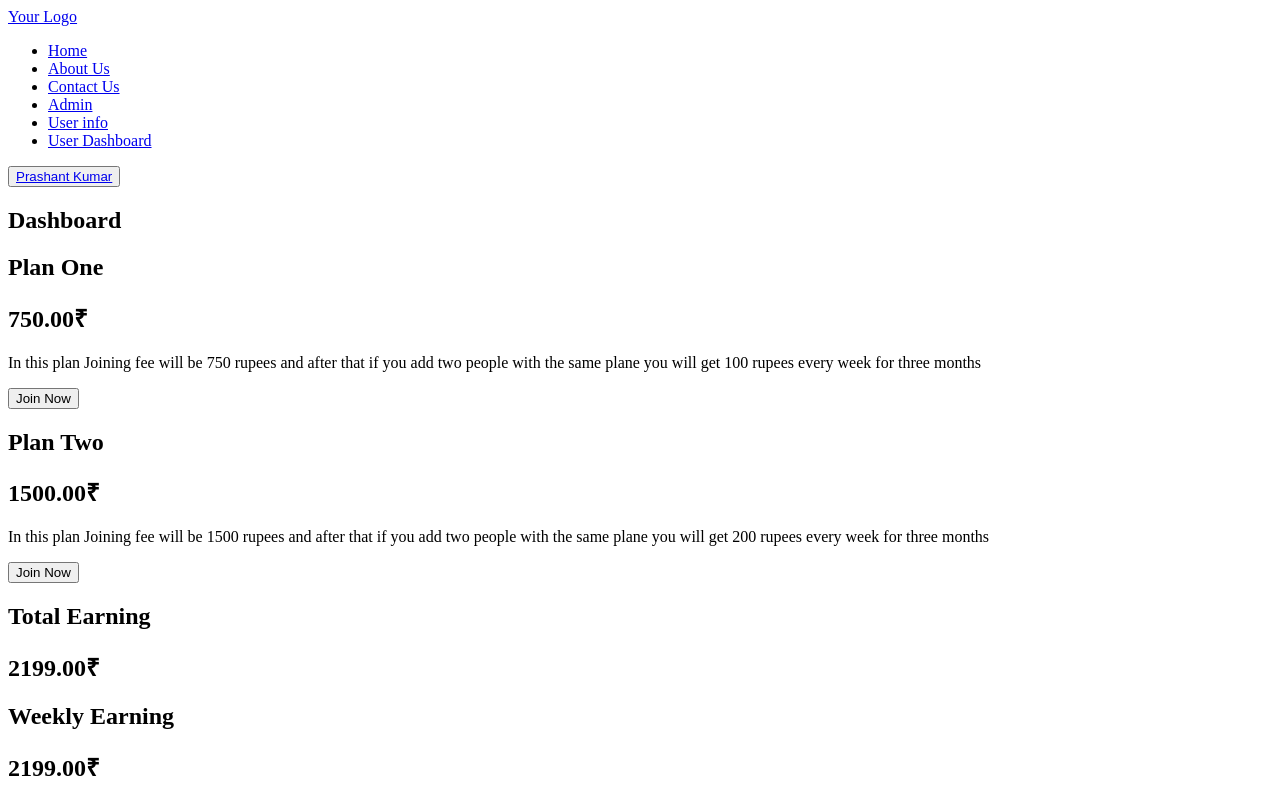
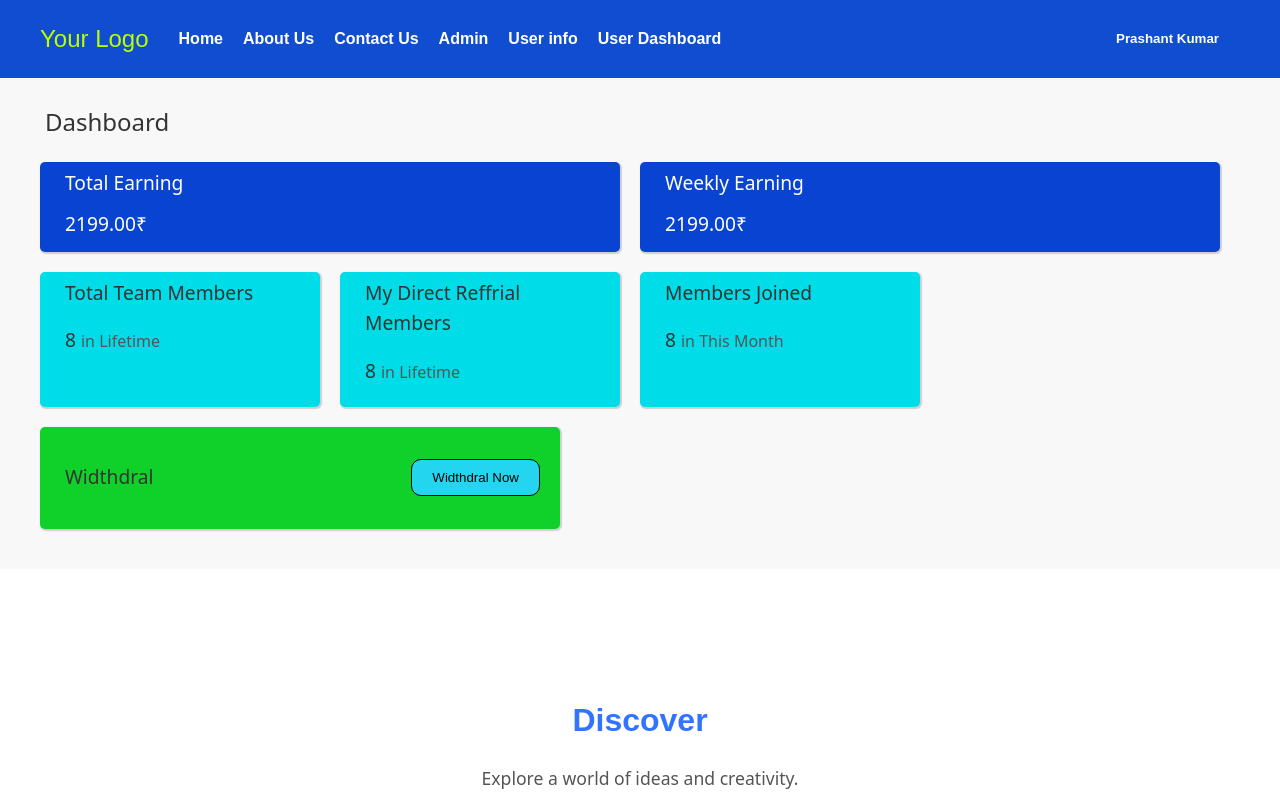
Before and after one commit to pk381/Prashant-Project, a website: page views/main.html in a window 1280 px wide. Shown: the top 800 px of the page. Drawn offline with Linux system fonts and the light colour scheme; files that its build step writes are made by us from their sources; the site is published under a folder, as on GitHub Pages, so addresses that start at the root find nothing.

Commit message:
deployable

```diff
--- a/index.html
+++ b/index.html
@@ -5,9 +5,9 @@
   <meta charset="UTF-8" />
   <meta name="viewport" content="width=device-width, initial-scale=1.0" />
   <title>Your Creative Website</title>
-  <link rel="stylesheet" href="/public/css/main.css" />
-  <link rel="stylesheet" href="/public/css/admin.css" />
-  <link rel="stylesheet" href="/public/css/mobile_view.css" />
+  <link rel="stylesheet" href="public/css/main.css" />
+  <link rel="stylesheet" href="public/css/admin.css" />
+  <link rel="stylesheet" href="public/css/mobile_view.css" />
 
 
 </head>
@@ -29,12 +29,12 @@
         <div class="logo-and-links">
           <a href="#" class="logo">Your Logo</a>
           <ul class="nav-links">
-            <li><a href="/views/main.html">Home</a></li>
-            <li><a href="/views/about_us.html">About Us</a></li>
-            <li><a href="/views/contact_us.html">Contact Us</a></li>
-            <li><a href="/views/admin.html">Admin</a></li>
-            <li><a href="/views/user.html">User info</a></li>
-            <li><a href="/views/main.html">User Dashboard</a></li>
+            <li><a href="views/main.html">Home</a></li>
+            <li><a href="views/about_us.html">About Us</a></li>
+            <li><a href="views/contact_us.html">Contact Us</a></li>
+            <li><a href="views/admin.html">Admin</a></li>
+            <li><a href="views/user.html">User info</a></li>
+            <li><a href="views/main.html">User Dashboard</a></li>
           </ul>
         </div>
 
--- a/views/main.html
+++ b/views/main.html
@@ -5,12 +5,12 @@
   <meta charset="UTF-8" />
   <meta name="viewport" content="width=device-width, initial-scale=1.0" />
   <title>Your Creative Website</title>
-  <link rel="stylesheet" href="/public/css/main.css" />
-  <link rel="stylesheet" href="/public/css/admin.css" />
-  <link rel="stylesheet" href="/public/css/mobile_view.css" />
+  <link rel="stylesheet" href="public/css/main.css" />
+  <link rel="stylesheet" href="public/css/admin.css" />
+  <link rel="stylesheet" href="public/css/mobile_view.css" />
 
 
-</head>
+</head
 
 <body>
   <header>
@@ -29,12 +29,12 @@
         <div class="logo-and-links">
           <a href="#" class="logo">Your Logo</a>
           <ul class="nav-links">
-            <li><a href="/views/main.html">Home</a></li>
-            <li><a href="/views/about_us.html">About Us</a></li>
-            <li><a href="/views/contact_us.html">Contact Us</a></li>
-            <li><a href="/views/admin.html">Admin</a></li>
-            <li><a href="/views/user.html">User info</a></li>
-            <li><a href="/views/main.html">User Dashboard</a></li>
+            <li><a href="views/main.html">Home</a></li>
+            <li><a href="views/about_us.html">About Us</a></li>
+            <li><a href="views/contact_us.html">Contact Us</a></li>
+            <li><a href="views/admin.html">Admin</a></li>
+            <li><a href="views/user.html">User info</a></li>
+            <li><a href="views/main.html">User Dashboard</a></li>
           </ul>
         </div>
 
```
Also changed, not shown: views/about_us.html (+8 -8 lines), views/admin.html (+9 -9 lines), views/contact_us.html (+9 -9 lines), views/user.html (+8 -8 lines).
